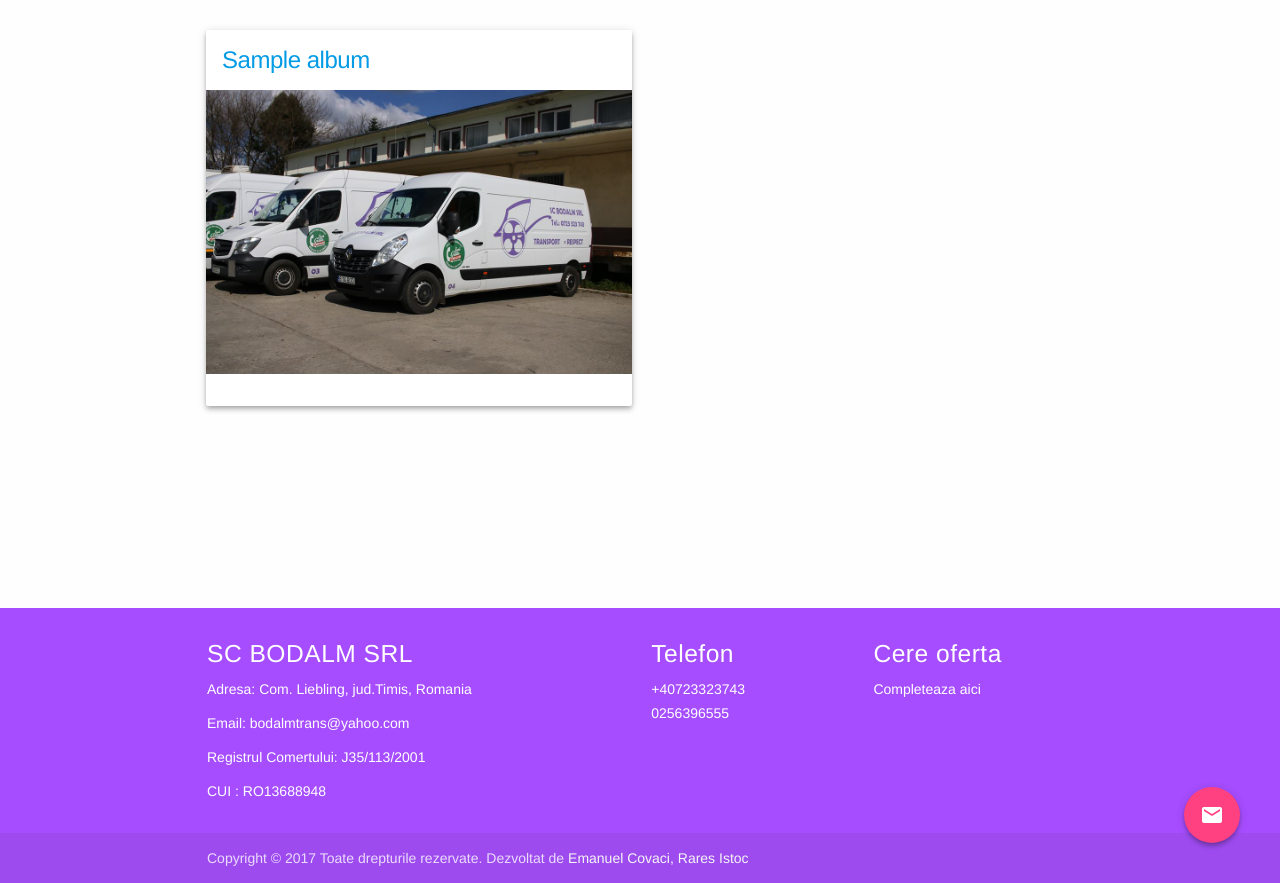
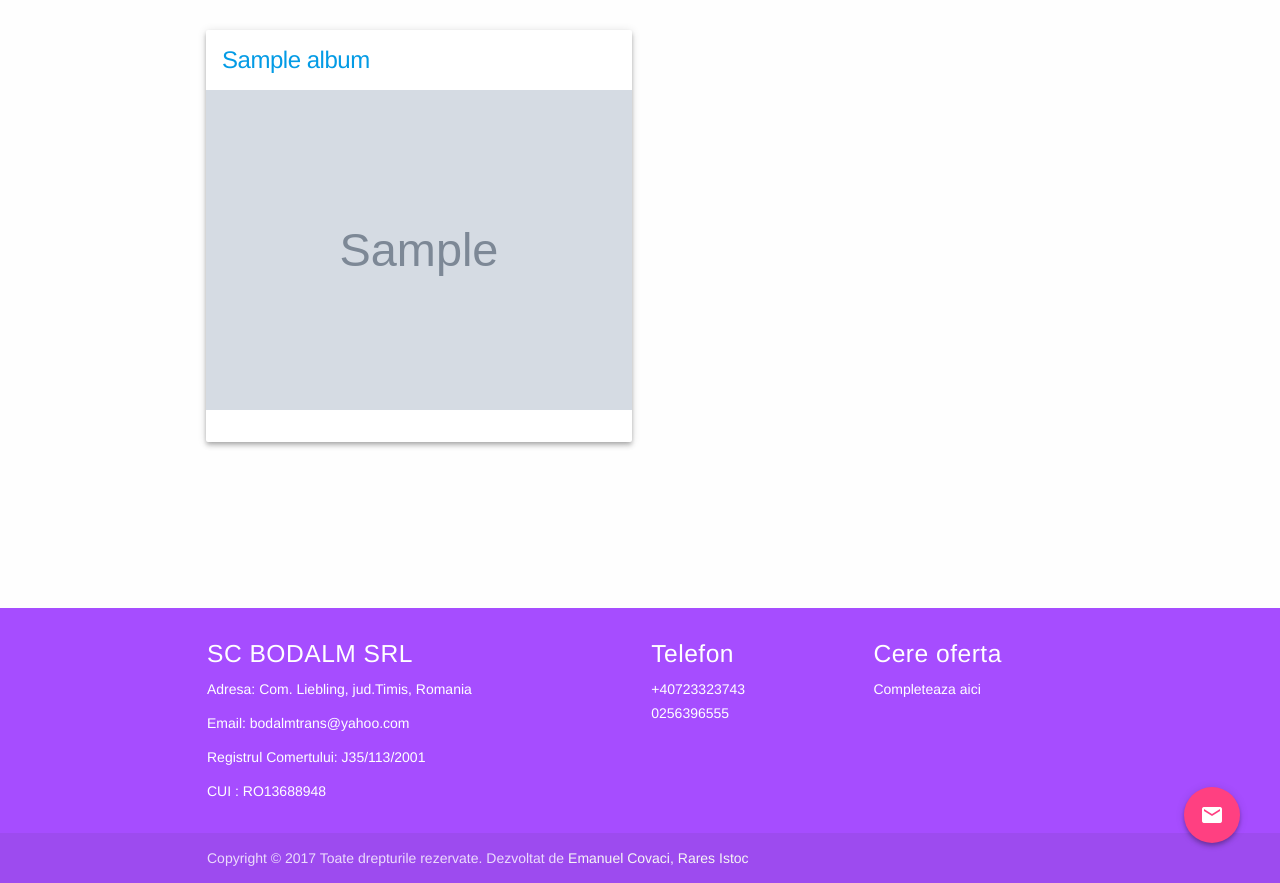
Before and after one commit to emanuelcovaci/transport-network, a Django app: page /galerie/ in a window 1280 px wide. Shown: the part 64-947 px from the top of the page. Run offline with Django 3.2, Linux system fonts and the light colour scheme; tables that the repository leaves empty hold one stand-in row (values such as "Sample post"); grey boxes marked "Sample" are stand-in pictures; some libraries are stand-ins or nearby versions.

Commit message:
template gallery update

```diff
--- a/src/templates/homepages/gallery.html
+++ b/src/templates/homepages/gallery.html
@@ -30,13 +30,13 @@
 
             <div class="mdl-cell mdl-cell--6-col mdl-card mdl-shadow--4dp page-content">
               <div class="mdl-card__title">
-                <a href="{% url 'gallery:photos_page' album_name=album.album_name %}"><h1 class="mdl-card__title-text">{{ album.album_name}}</h1></a>
+                <a href="{% url 'gallery:photos_page' album_name=album.album_name %}"><h1 class="mdl-card__title-text">{{ album.album_name}}</h1>
             </div>
               <div class="mdl-card__media">
-                  <img class="article-image" src="{% static "poze/intern.jpg"%}" border="0" alt="Portfolio Page">
+                  <img class="article-image" src="{{ album.album_image.url }}" border="0" alt="Portfolio Page">
                 </div>
 
-
+              </a>
             </div>
 
             <!-- end card -->
```
